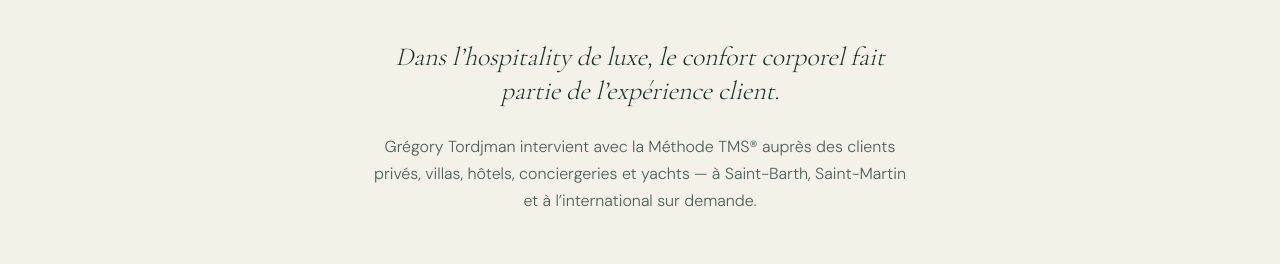
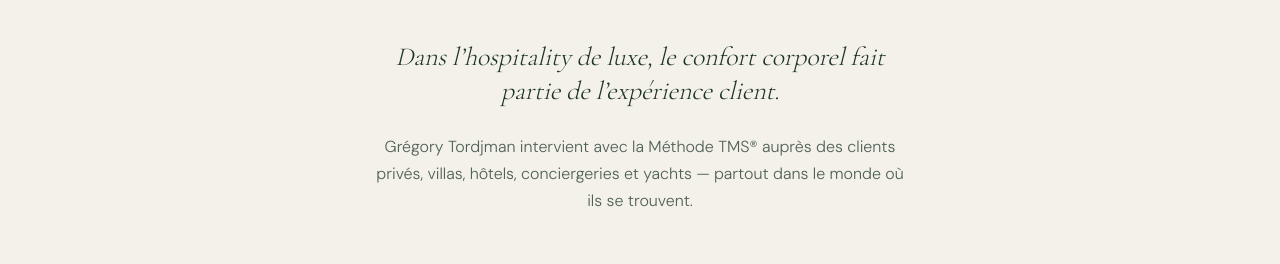
Before and after one commit to tachfineamnay/reboutementmassage, a Next.js app: page / in a window 1280 px wide. Shown: the part 800-1064 px from the top of the page. Built offline with nearby package versions, Linux system fonts and the light colour scheme.

Commit message:
Remove all Saint-Barth, Saint-Martin references — fully international copywriting

```diff
--- a/src/data/copy.ts
+++ b/src/data/copy.ts
@@ -1,12 +1,14 @@
 export const COPY = {
   EN: {
     nav: { contact: "Contact" },
+    hero: {
       eyebrow: "Méthode TMS® · Luxury hospitality · International",
       headline: ["When the body stops.", "The experience must continue."],
       scroll: "Discover",
+    },
     problem: [
       "In luxury hospitality, physical comfort is part of the guest experience.",
-      "Grégory Tordjman provides discreet on-site manual relief therapy for private guests, villas, hotels, conciergeries and yachts — in Saint-Barth, Saint-Martin and internationally on request.",
+      "Grégory Tordjman provides discreet on-site manual relief therapy for private guests, villas, hotels, conciergeries and yachts — wherever in the world they are.",
     ],
     practices: {
       label: "The method",
@@ -99,7 +101,7 @@ export const COPY = {
     },
     problem: [
       "Dans l’hospitality de luxe, le confort corporel fait partie de l’expérience client.",
-      "Grégory Tordjman intervient avec la Méthode TMS® auprès des clients privés, villas, hôtels, conciergeries et yachts — à Saint-Barth, Saint-Martin et à l’international sur demande.",
+      "Grégory Tordjman intervient avec la Méthode TMS® auprès des clients privés, villas, hôtels, conciergeries et yachts — partout dans le monde où ils se trouvent.",
     ],
     practices: {
       label: "La méthode",
@@ -192,7 +194,7 @@ export const COPY = {
     },
     problem: [
       "En el hospitality de lujo, el confort corporal forma parte de la experiencia del huésped.",
-      "Grégory Tordjman interviene con el Método TMS® para clientes privados, villas, hoteles, conserjerías y yates — en San Bartolomé, San Martín e internacionalmente bajo solicitud.",
+      "Grégory Tordjman interviene con el Método TMS® para clientes privados, villas, hoteles, conserjerías y yates — allí donde se encuentren sus huéspedes.",
     ],
     practices: {
       label: "El método",
```
